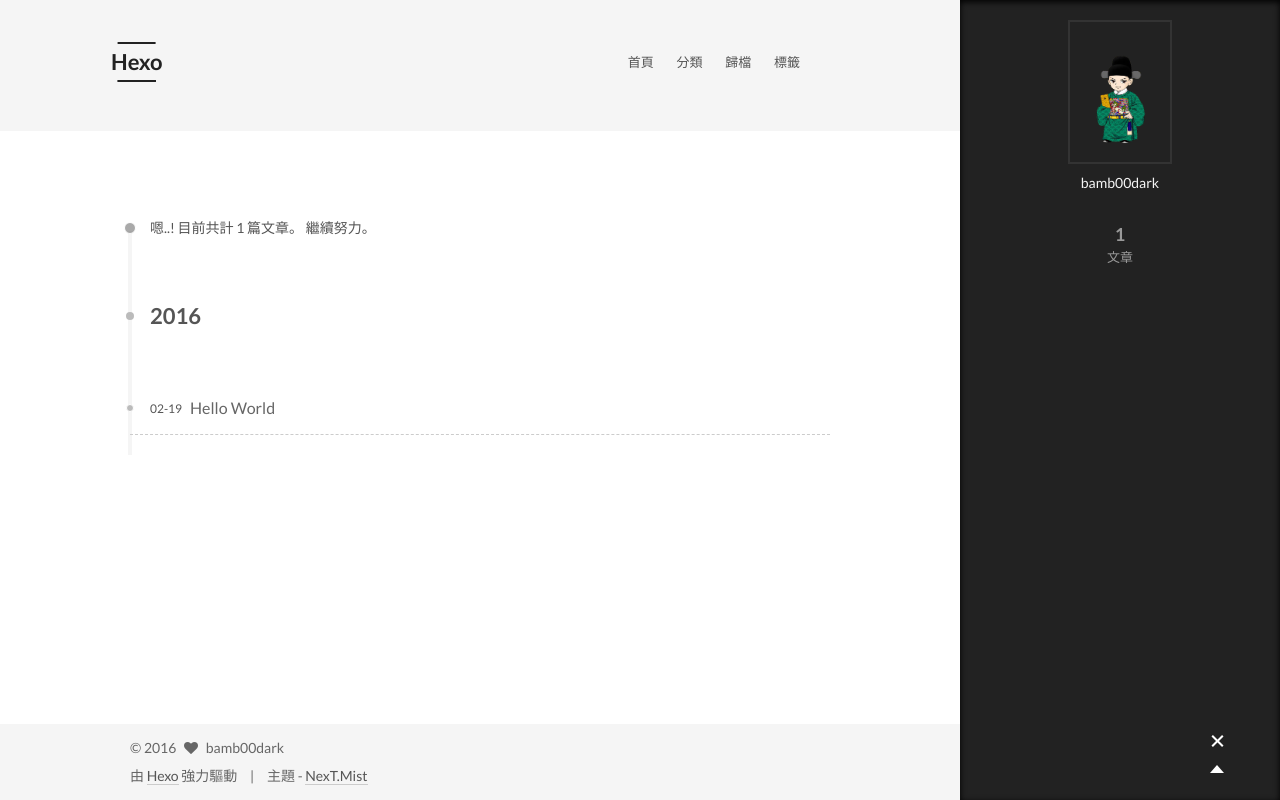
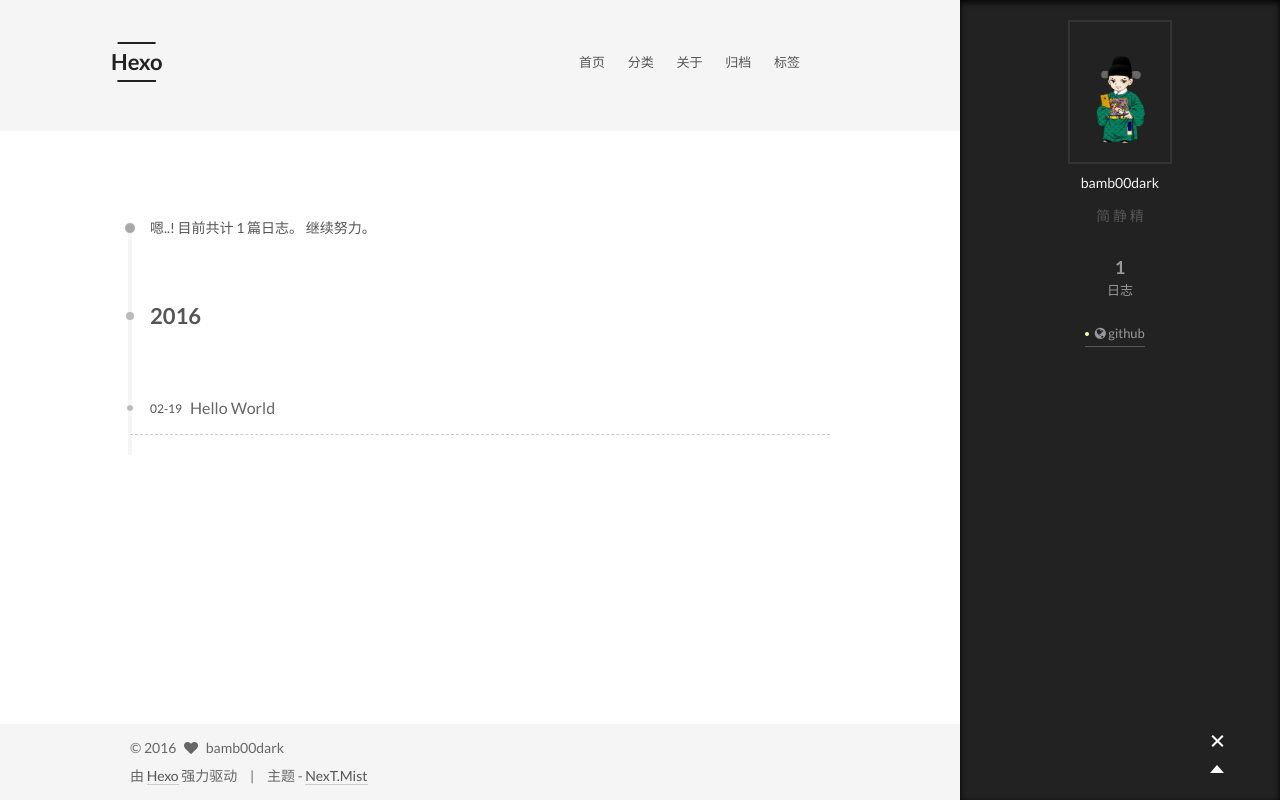
Before and after one commit to bamb00dark/bamb00dark.github.io, a plain HTML site: page archives/2016/02/index.html in a window 1280 px wide. Both pictures are taken after a click on the element 1217 px from the left and 742 px from the top of the page. Drawn offline with Linux system fonts and the light colour scheme.

Commit message:
Site updated: 2016-02-27 23:39:00

```diff
--- a/archives/2016/02/index.html
+++ b/archives/2016/02/index.html
@@ -57,15 +57,15 @@
 
 
 
-<meta name="description">
+<meta name="description" content="简 静 精">
 <meta property="og:type" content="website">
 <meta property="og:title" content="Hexo">
 <meta property="og:url" content="http://yoursite.com/archives/2016/02/index.html">
 <meta property="og:site_name" content="Hexo">
-<meta property="og:description">
+<meta property="og:description" content="简 静 精">
 <meta name="twitter:card" content="summary">
 <meta name="twitter:title" content="Hexo">
-<meta name="twitter:description">
+<meta name="twitter:description" content="简 静 精">
 
 
 
@@ -83,10 +83,10 @@
   };
 </script>
 
-  <title> 歸檔 | Hexo </title>
+  <title> 归档 | Hexo </title>
 </head>
 
-<body itemscope itemtype="http://schema.org/WebPage" lang="">
+<body itemscope itemtype="http://schema.org/WebPage" lang="zh-Hans">
 
 
 
@@ -139,7 +139,7 @@
 
               <i class="menu-item-icon fa fa-home fa-fw"></i> <br />
 
-            首頁
+            首页
           </a>
         </li>
 
@@ -149,7 +149,17 @@
 
               <i class="menu-item-icon fa fa-th fa-fw"></i> <br />
 
-            分類
+            分类
+          </a>
+        </li>
+
+
+        <li class="menu-item menu-item-about">
+          <a href="/about" rel="section">
+
+              <i class="menu-item-icon fa fa-user fa-fw"></i> <br />
+
+            关于
           </a>
         </li>
 
@@ -159,7 +169,7 @@
 
               <i class="menu-item-icon fa fa-archive fa-fw"></i> <br />
 
-            歸檔
+            归档
           </a>
         </li>
 
@@ -169,7 +179,7 @@
 
               <i class="menu-item-icon fa fa-tags fa-fw"></i> <br />
 
-            標籤
+            标签
           </a>
         </li>
 
@@ -201,7 +211,7 @@
 
 
 
-      嗯..! 目前共計 1 篇文章。 繼續努力。
+      嗯..! 目前共计 1 篇日志。 继续努力。
     </span>
 
 
@@ -285,13 +295,13 @@
                src="/avatars/avatar_yushichangfu.png"
                alt="bamb00dark" />
           <p class="site-author-name" itemprop="name">bamb00dark</p>
-          <p class="site-description motion-element" itemprop="description"></p>
+          <p class="site-description motion-element" itemprop="description">简 静 精</p>
         </div>
         <nav class="site-state motion-element">
           <div class="site-state-item site-state-posts">
             <a href="/archives">
               <span class="site-state-item-count">1</span>
-              <span class="site-state-item-name">文章</span>
+              <span class="site-state-item-name">日志</span>
             </a>
           </div>
 
@@ -304,6 +314,16 @@
 
 
         <div class="links-of-author motion-element">
+
+
+              <span class="links-of-author-item">
+                <a href="https://github.com/bamb00dark" target="_blank">
+
+                    <i class="fa fa-globe"></i> github
+
+                </a>
+              </span>
+
 
         </div>
 
@@ -339,11 +359,11 @@
 </div>
 
 <div class="powered-by">
-  由 <a class="theme-link" href="http://hexo.io">Hexo</a> 強力驅動
+  由 <a class="theme-link" href="http://hexo.io">Hexo</a> 强力驱动
 </div>
 
 <div class="theme-info">
-  主題 -
+  主题 -
   <a class="theme-link" href="https://github.com/iissnan/hexo-theme-next">
     NexT.Mist
   </a>
```
Also changed, not shown: 2016/02/19/hello-world/index.html (+32 -12 lines), archives/2016/index.html (+34 -14 lines), archives/index.html (+34 -14 lines), index.html (+33 -13 lines).
